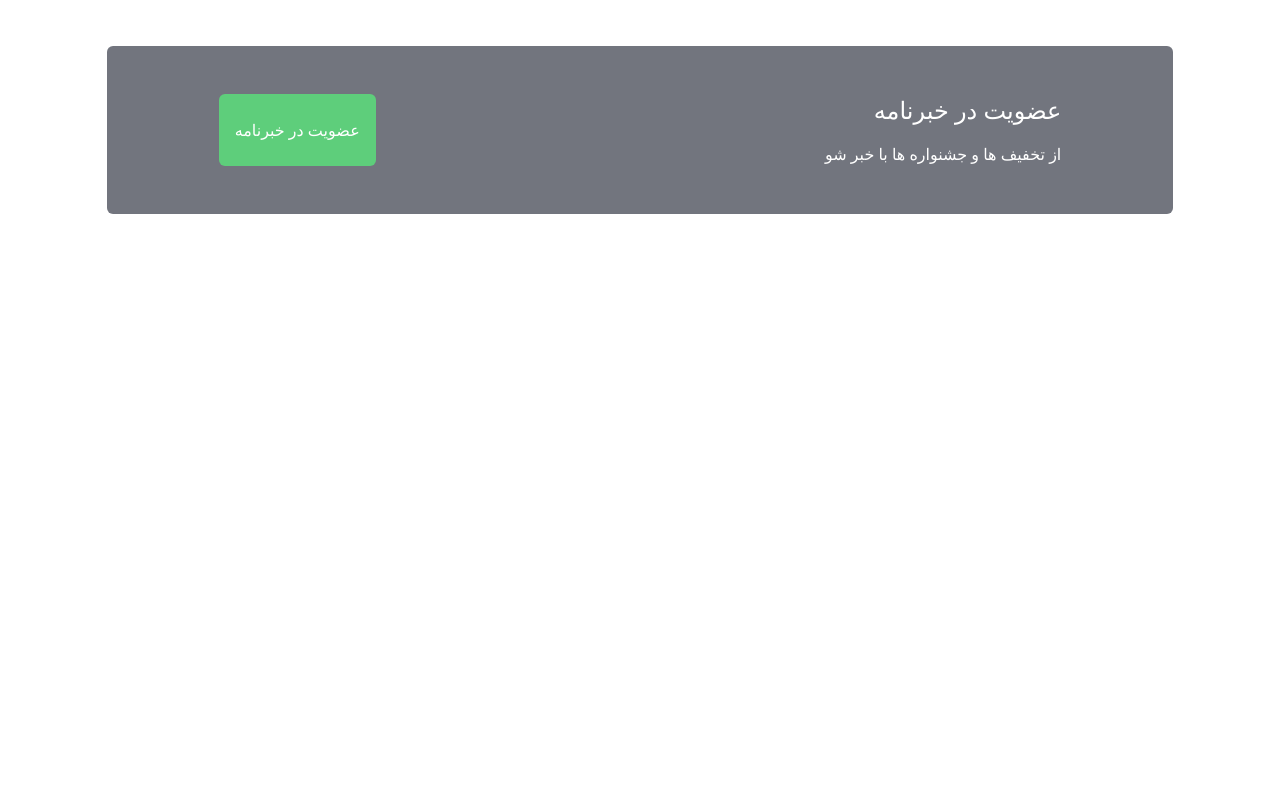
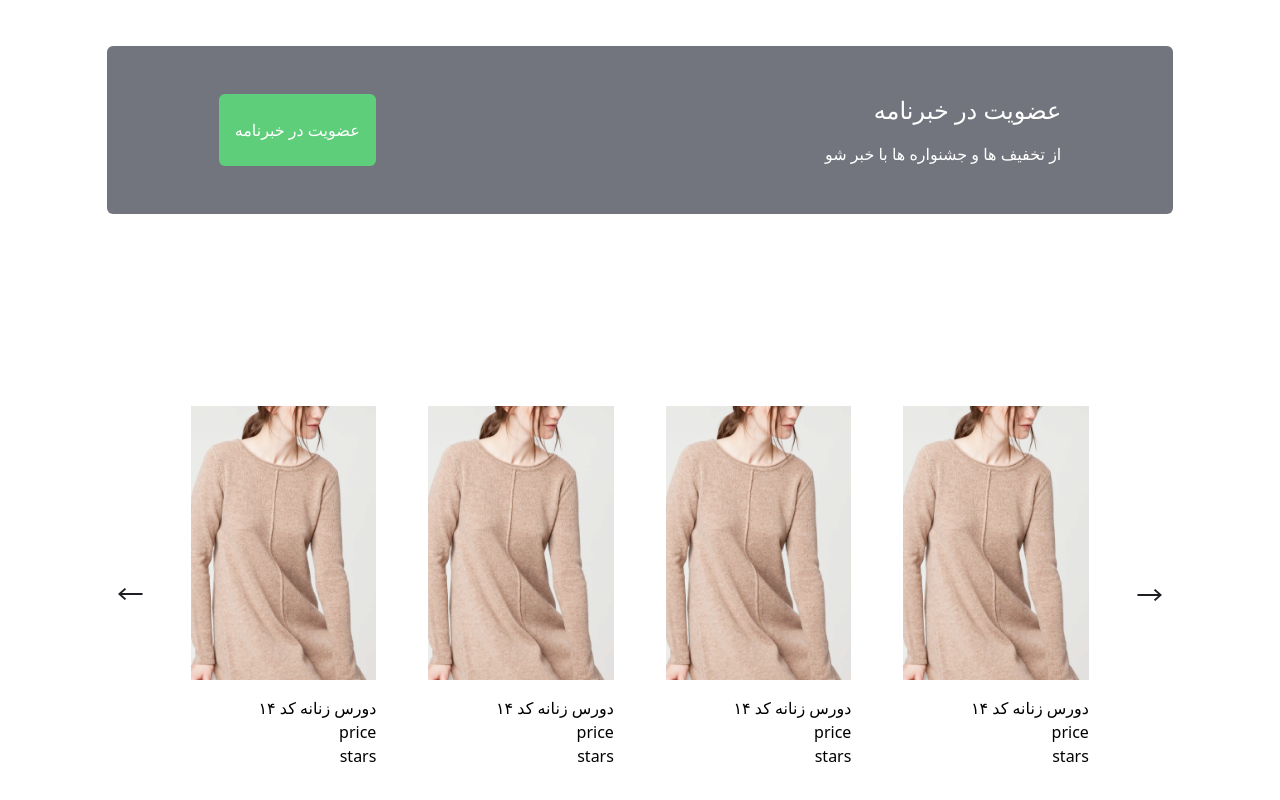
Before and after one commit to Saeed-Paris/eCommerce-Vue-template, a Vue app: page / in a window 1280 px wide. Shown: the part 700-1500 px from the top of the page. Before the commit the page ends 1074 px from the top, so only its background shows below. Built offline with nearby package versions, Linux system fonts and the light colour scheme.

Commit message:
🧱 Add Home ProductSlider 🧱

```diff
--- a/src/components/home/NewsLetter.vue
+++ b/src/components/home/NewsLetter.vue
@@ -2,7 +2,7 @@
 
 <template>
   <section
-    class="flex justify-between px-28 py-12 py-18 my-40 -bg--c-gray-primary rounded-md"
+    class="flex justify-between px-28 py-12 py-18 mt-40 -bg--c-gray-primary rounded-md"
   >
     <div class="text-white flex flex-col gap-4">
       <h3 class="text-2xl">عضویت در خبرنامه</h3>
--- /dev/null
+++ b/src/components/home/ProductSlide.vue
@@ -0,0 +1,42 @@
+<script setup lang="ts"></script>
+
+<template>
+  <div class="flex flex-col gap-4 p-4 product-slide mb-8 mt-4">
+    <div class="overflow-hidden">
+      <figure>
+        <img src="/src/assets/images/ProductB.png" alt="" />
+      </figure>
+    </div>
+    <div>
+      <p>دورس زنانه کد ۱۴</p>
+      <span>price</span>
+      <div>stars</div>
+    </div>
+  </div>
+</template>
+
+<style scoped>
+.product-slide {
+  overflow: visible;
+  transition: 2s cubic-bezier(0.075, 0.82, 0.165, 1);
+}
+
+.product-slide:hover {
+  box-shadow: rgba(50, 50, 93, 0.25) 0px 13px 27px -5px,
+    rgba(0, 0, 0, 0.3) 0px 8px 16px -8px;
+  transition: 2s cubic-bezier(0.075, 0.82, 0.165, 1);
+}
+
+.product-slide:hover img {
+  transform: scale(1.2);
+  transition: 2s cubic-bezier(0.075, 0.82, 0.165, 1);
+}
+
+.product-slide img {
+  transition: 2s cubic-bezier(0.075, 0.82, 0.165, 1);
+}
+
+.product-slide figure {
+  overflow: hidden;
+}
+</style>
--- a/src/components/home/ProductSlider.vue
+++ b/src/components/home/ProductSlider.vue
@@ -2,6 +2,8 @@
 import { Swiper, SwiperSlide } from "swiper/vue";
 // Import Swiper and modules
 import { Navigation } from "swiper";
+import NavigationBox from "../shared/navigationBox.vue";
+import ProductSlide from "./ProductSlide.vue";
 
 // Now you can use Swiper
 
@@ -10,22 +12,43 @@ const modules = [Navigation];
 </script>
 
 <template>
+  <section class="home-product-slider relative mt-40">
     <swiper
+      :rtl="true"
+      :loop="true"
+      :slidesPerView="4"
+      :spaceBetween="20"
       :navigation="{
         nextEl: '.swiper-button-next',
         prevEl: '.swiper-button-prev',
       }"
       :modules="modules"
-    class="mySwiper"
+      class="mySwiper w-11/12 px-6"
     >
-    <swiper-slide>Slide 1</swiper-slide><swiper-slide>Slide 2</swiper-slide
-    ><swiper-slide>Slide 3</swiper-slide><swiper-slide>Slide 4</swiper-slide
-    ><swiper-slide>Slide 5</swiper-slide><swiper-slide>Slide 6</swiper-slide
-    ><swiper-slide>Slide 7</swiper-slide><swiper-slide>Slide 8</swiper-slide
-    ><swiper-slide>Slide 9</swiper-slide>
-    <div class="swiper-button-prev">X</div>
-    <div class="swiper-button-next">X</div>
+      <swiper-slide
+        class="flex justify-center"
+        v-for="(product, i) in 10"
+        :key="i"
+      >
+        <ProductSlide :product="product" />
+      </swiper-slide>
+
+      <NavigationBox class="swiper-button-prev" />
+      <NavigationBox isNext class="swiper-button-next" />
     </swiper>
+  </section>
 </template>
 
-<style scoped></style>
+<style>
+.home-product-slider .swiper-button-prev::after,
+.home-product-slider .swiper-button-next::after {
+  content: unset;
+}
+.home-product-slider .swiper-button-prev {
+}
+
+.home-product-slider .swiper-wrapper,
+.home-product-slider .swiper {
+  position: unset;
+}
+</style>
--- /dev/null
+++ b/src/components/shared/navigationBox.vue
@@ -0,0 +1,18 @@
+<script setup lang="ts">
+import ArrowSvg from "../svg/ArrowSvg.vue";
+const props = defineProps({
+  isNext: { type: Boolean, default: false },
+});
+</script>
+
+<template>
+  <button :class="`swiper-button-${isNext ? 'next' : 'prev'}`">
+    <ArrowSvg />
+  </button>
+</template>
+
+<style scoped>
+.swiper-button-next {
+  transform: rotate(180deg);
+}
+</style>
--- /dev/null
+++ b/src/components/svg/ArrowSvg.vue
@@ -0,0 +1,18 @@
+<template>
+  <svg
+    xmlns="http://www.w3.org/2000/svg"
+    width="25"
+    height="13"
+    viewBox="0 0 25 13"
+    fill="none"
+  >
+    <path
+      d="M0.443848 8.00403L22.9537 8.00403L22.9537 6.00403L0.443848 6.00403L0.443848 8.00403Z"
+      fill="#1D1F22"
+    />
+    <path
+      d="M18.23 0.967471L16.8146 2.2217L22.1711 6.96747L16.8146 11.7132L18.23 12.9675L25 6.96745L18.23 0.967471Z"
+      fill="#1D1F22"
+    />
+  </svg>
+</template>
--- a/src/views/HomeView.vue
+++ b/src/views/HomeView.vue
@@ -9,8 +9,8 @@ import NewsLetter from "../components/home/NewsLetter.vue";
 <template>
   <SwiperBanner />
   <!-- <CategorySection /> -->
-  <!-- <ProductSlider /> -->
   <NewsLetter />
+  <ProductSlider />
 </template>
 
 <style scoped></style>
```
Lines whose indentation alone changed are shown as unchanged.
